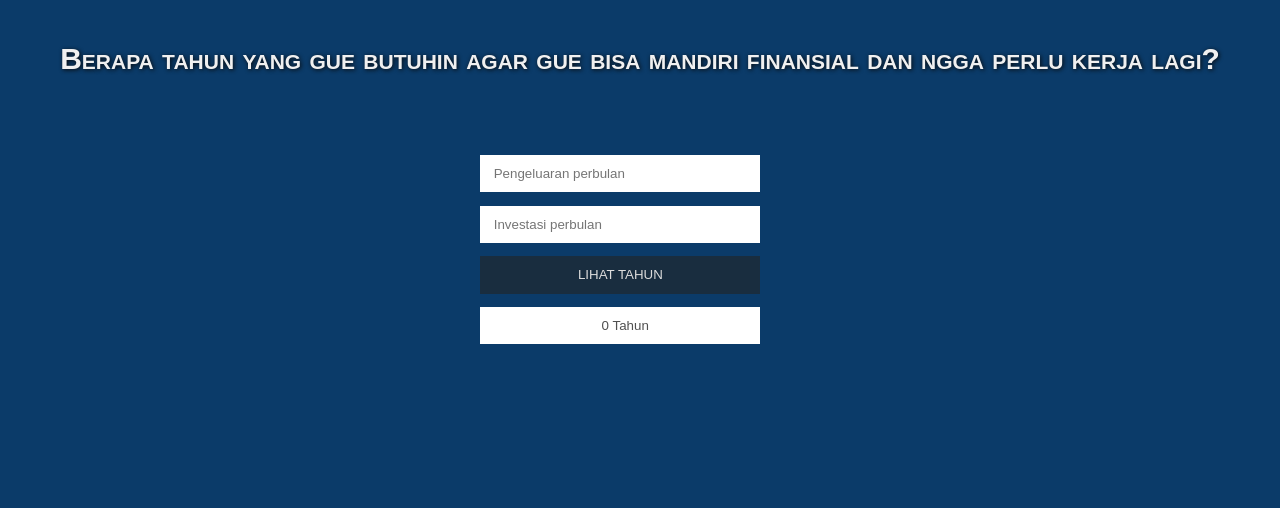
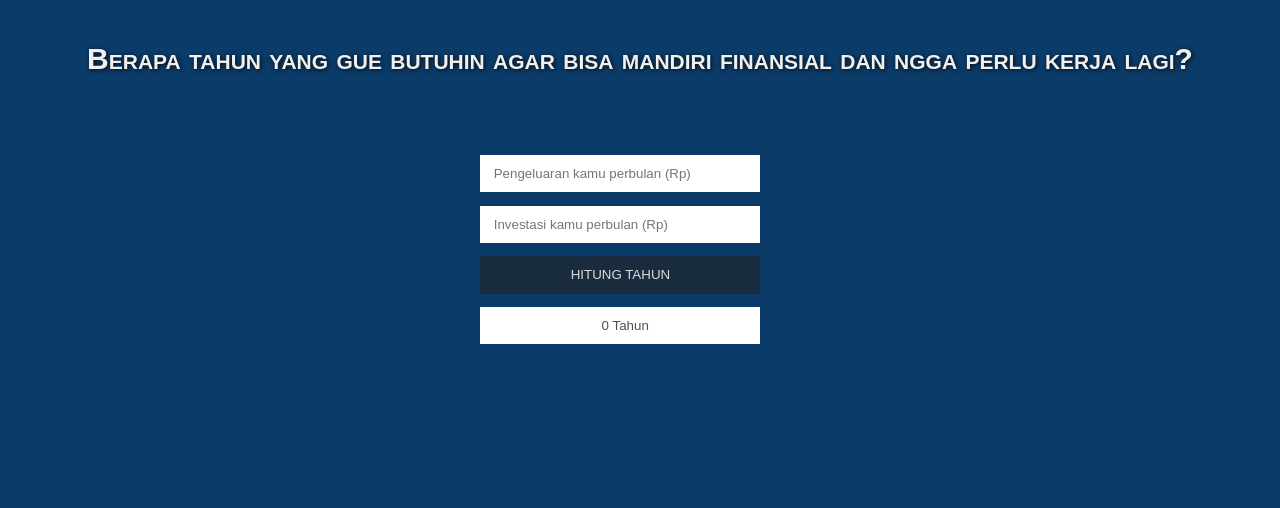
Before and after one commit to aranirahan/FinanciallyIndependent, a plain HTML site: page index.html in a window 1280 px wide. Drawn offline with Linux system fonts and the light colour scheme.

Commit message:
- handle input 0 - change caption

```diff
--- a/app/app.js
+++ b/app/app.js
@@ -1,6 +1,17 @@
 function mainFunction() {
 	var spend = document.getElementById("spend").value;
 	var invest = document.getElementById("invest").value;
+
+	if(spend == 0.0) {
+        document.getElementById("result").value = "0 Tahun";
+        return
+	}
+
+	if(invest == 0.0) {
+        document.getElementById("result").value = "∞ Tahun";
+        return
+	}
+
 	var numberOfYearsToBecomeFinanciallyIndependent = checkNumberOfYearsToBecomeFinanciallyIndependent(spend,invest);
 
     document.getElementById("result").value = numberOfYearsToBecomeFinanciallyIndependent + " Tahun";
--- a/index.html
+++ b/index.html
@@ -9,15 +9,15 @@
 <body>
 <div class="container">
     <header>
-        <h1>Berapa tahun yang gue butuhin agar gue bisa mandiri finansial dan ngga perlu kerja lagi?</h1>
+        <h1>Berapa tahun yang gue butuhin agar bisa mandiri finansial dan ngga perlu kerja lagi?</h1>
     </header>
     <div class="loginForm">
         <form method="POST" action="#">
-            <input id="spend" class="spend" type="number" name="spend" placeholder="Pengeluaran perbulan"
+            <input id="spend" class="spend" type="number" name="spend" placeholder="Pengeluaran kamu perbulan (Rp)"
                    autocomplete="off" onkeypress="return event.charCode >= 48" min="1"><br>
-            <input id="invest" class="invest" type="number" name="invest" placeholder="Investasi perbulan"
+            <input id="invest" class="invest" type="number" name="invest" placeholder="Investasi kamu perbulan (Rp)"
                    autocomplete="off" onkeypress="return event.charCode >= 48" min="1"><br>
-            <input id="submit" onclick="mainFunction()" class="button" type="button" name="button" value="Lihat Tahun">
+            <input id="submit" onclick="mainFunction()" class="button" type="button" name="button" value="Hitung Tahun">
             <input id="result" class="result" type="text" name="result" value="0 Tahun " readonly>
         </form>
     </div>
```
